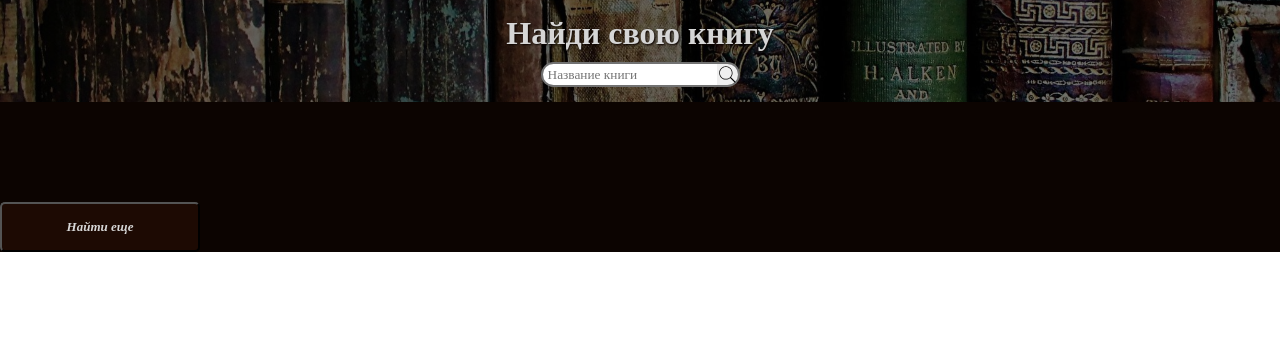
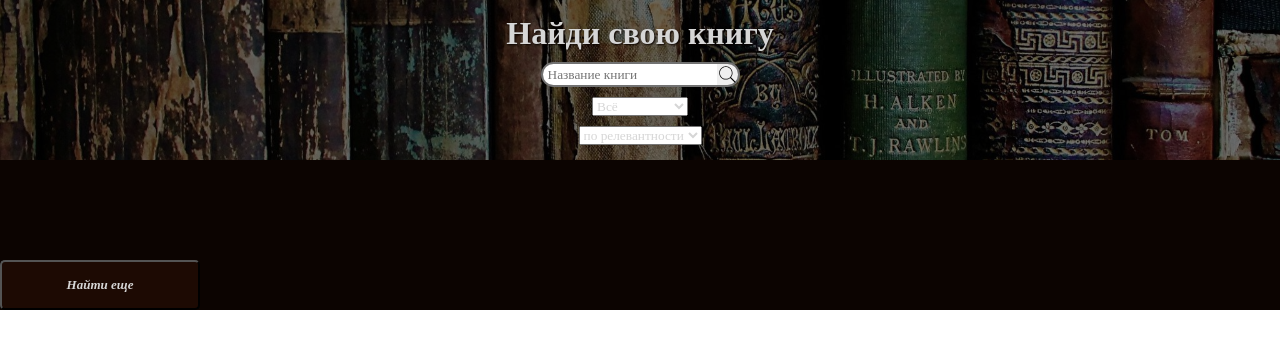
Before and after one commit to Rekonir/GoogleBooks, a React (Vite) app: page / in a window 1280 px wide. Shown: the top 348 px of the page. Built offline with nearby package versions, Linux system fonts and the light colour scheme.

Commit message:
add filter

```diff
--- a/src/pages/MainPage/MainPage.tsx
+++ b/src/pages/MainPage/MainPage.tsx
@@ -9,6 +9,10 @@ const MainPage = () => {
     const [search, setSearch] = useState("")
     const [booksData, setBooksData] = useState<Array<IBook>>([])
     const [curentBook, setCurentBook] = useState(0)
+    const [category, setCategory] = useState('all')
+    const [sort, setSort] = useState('relevance')
+
+
 
     useEffect(() => {
         setCurentBook(booksData.length)
@@ -16,7 +20,7 @@ const MainPage = () => {
 
 
     const nextBook = () => {
-        const url = `https://www.googleapis.com/books/v1/volumes?q=${search}&key=${API_KEY}&maxResults=${cardPerPage}&startIndex=${curentBook}`;
+        const url = `https://www.googleapis.com/books/v1/volumes?q=${search}&key=${API_KEY}&maxResults=${cardPerPage}&startIndex=${curentBook}&orderBy${sort}`;
         axios
             .get(url)
             .then(res => setBooksData(booksData.concat(res.data.items)))
@@ -27,11 +31,10 @@ const MainPage = () => {
 
     const fetchData = () => {
         setBooksData([])
-        const url = `https://www.googleapis.com/books/v1/volumes?q=${search}&key=${API_KEY}&maxResults=${cardPerPage}&startIndex=0`
+        const url = `https://www.googleapis.com/books/v1/volumes?q=${search}&key=${API_KEY}&maxResults=${cardPerPage}&startIndex=0&orderBy${sort}`
         axios.get(url)
             .then(res => setBooksData(res.data.items))
             // .then(res => console.log(booksData.concat(res.data)))
-
             .catch(err => console.log(err))
 
     }
@@ -58,13 +61,33 @@ const MainPage = () => {
                         <img src="../../src/assets/imgs/search-svgrepo-com.svg" alt="" className={styles.searchIcon} />
                     </button>
                 </div>
+                <select name="category" id="category" defaultValue={category} onChange={e => setCategory(e.target.value)}>
+                    <option value="all"> Всё </option>
+                    <option value="Art"> Арт</option>
+                    <option value="Biography">Биография </option>
+                    <option value="Computers">Компьютеры</option>
+                    <option value="History"> История </option>
+                    <option value="Medical"> Медицина </option>
+                    <option value="Poetry"> Поэзия</option>
+                </select>
+                <select name="sort" id="sort" defaultValue={sort} onChange={e => setSort(e.target.value)}>
+                    <option value="relevance">по релевантности </option>
+                    <option value="newest">по новизне</option>
+                </select>
             </div>
             <div className={styles.catalog}>
-                {booksData.map((book: IBook) => {
-                    return (
-                        <Card book={book} key={book.id} />
-                    )
-                })
+                {category !== 'all' ?
+                    booksData.filter((book) => book?.volumeInfo?.categories?.includes(category)).map((book: IBook) => {
+                        return (
+                            <Card book={book} key={book.id} />
+                        )
+                    })
+                    :
+                    booksData.map((book: IBook) => {
+                        return (
+                            <Card book={book} key={book.id} />
+                        )
+                    })
                 }
             </div>
             <button className={styles.more} onClick={nextBook}>
```
